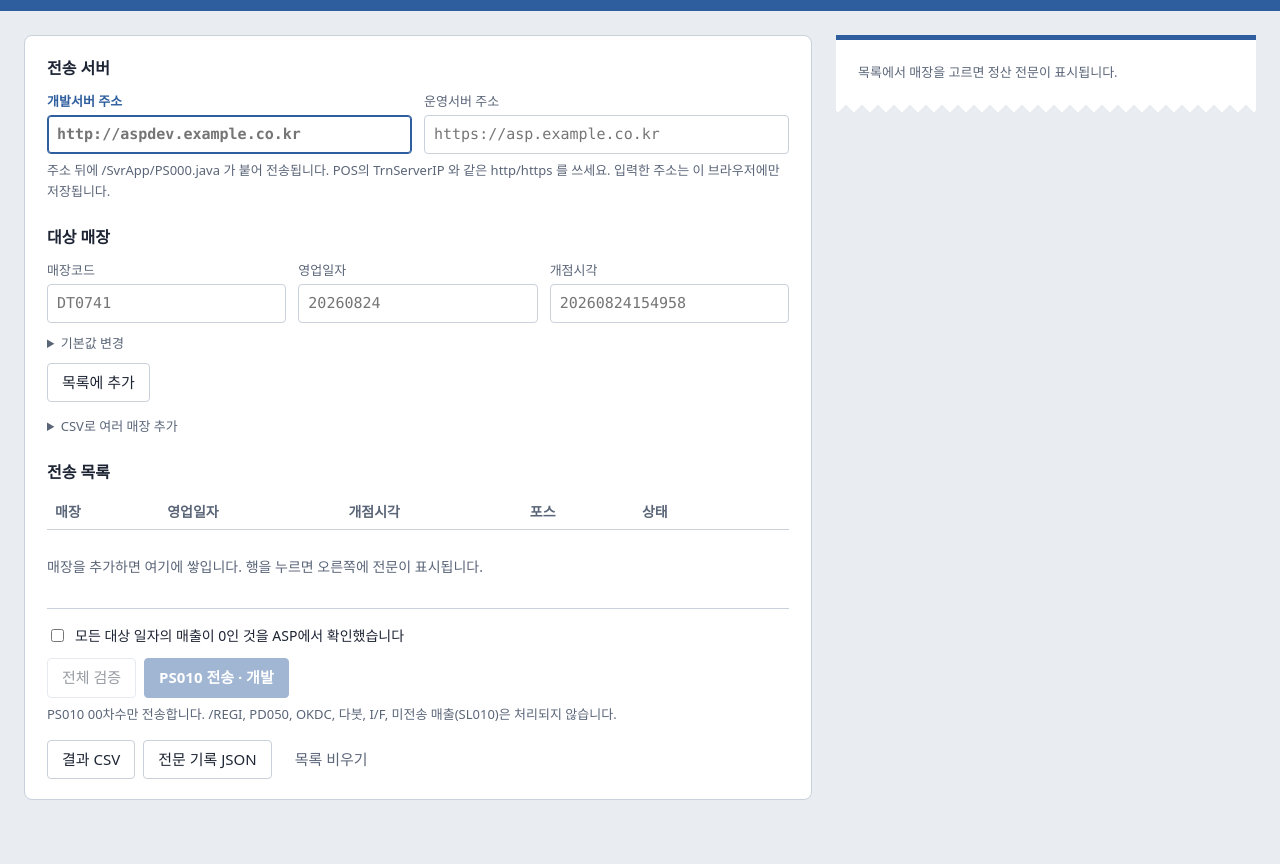
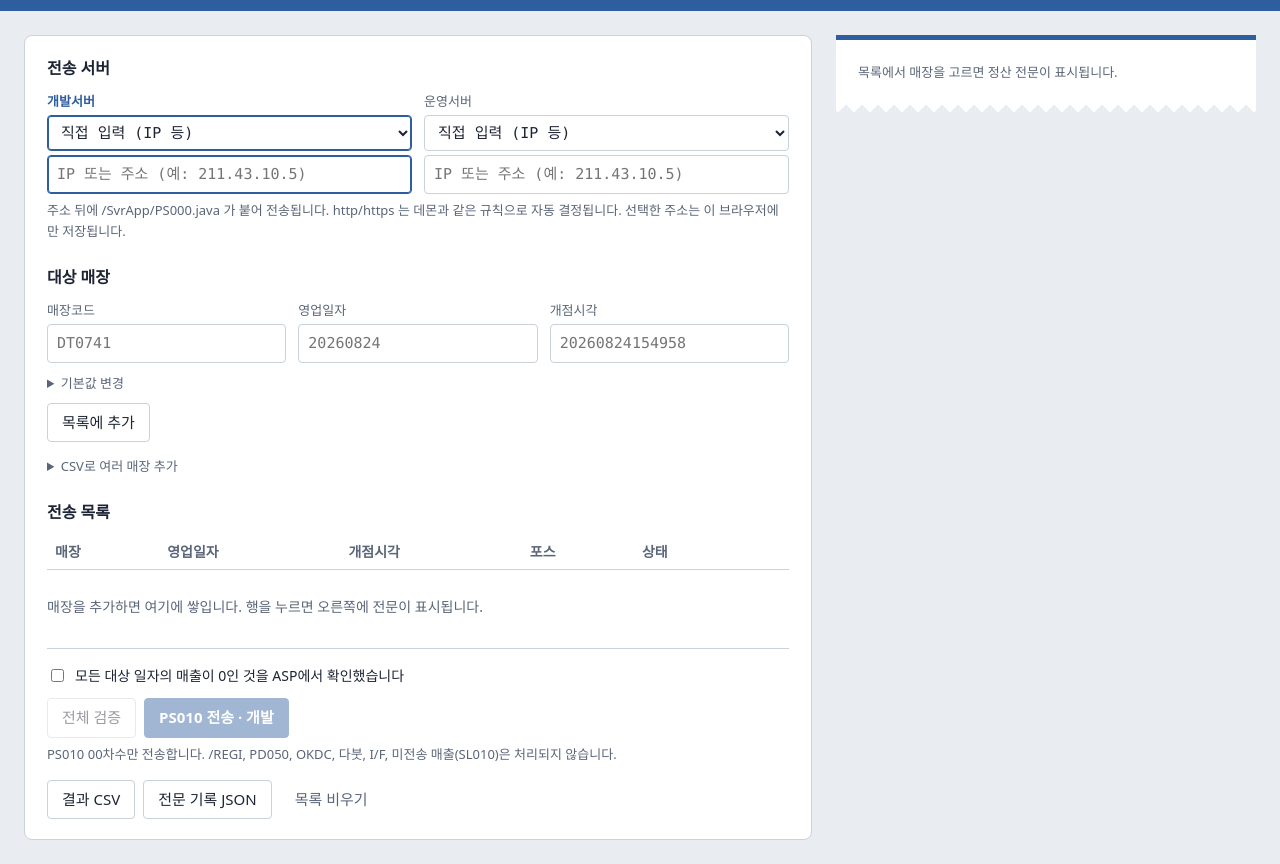
Before and after one commit to OkJBLee/ShopCloseService, a website with bundled scripts: page public/index.html in a window 1280 px wide. Shown: the part 56-920 px from the top of the page. Before the commit the page ends 880 px from the top, so only its background shows below. Built offline with nearby package versions, Linux system fonts and the light colour scheme; a web font is replaced by a local one.

Commit message:
3차 업로드

```diff
--- a/public/app.js
+++ b/public/app.js
@@ -1,4 +1,5 @@
 // 미사용 매장 강제 마감 — 화면 로직
+import { PRESETS, schemeFor } from './servers.js';
 const $ = (s) => document.querySelector(s);
 const state = { rows: [], selected: null, connected: false, busy: false, seq: 0 };
 
@@ -27,11 +28,24 @@ async function api(path, body) {
 // ---------- 전송 서버 주소 (브라우저에만 저장) ----------
 let envTargets = { dev: false, prod: false };
 const urlInput = (t) => (t === 'prod' ? $('#urlProd') : $('#urlDev'));
+const urlSelect = (t) => (t === 'prod' ? $('#selProd') : $('#selDev'));
+/** 콤보에서 서버를 고르면 주소 칸을 그 호스트로 채우고 숨긴다. '직접 입력'이면 주소 칸을 보인다. */
+function applySelect(t) {
+  const host = urlSelect(t).value;
+  urlInput(t).hidden = !!host;
+  if (host) urlInput(t).value = host;
+}
 function loadUrls() {
-  try {
-    $('#urlDev').value = localStorage.getItem('sc-url-dev') || '';
-    $('#urlProd').value = localStorage.getItem('sc-url-prod') || '';
-  } catch { /* 저장소 사용 불가 */ }
+  for (const t of ['dev', 'prod']) {
+    urlSelect(t).innerHTML = PRESETS[t].map((p) => `<option value="${esc(p.host)}">${esc(p.label)} · ${esc(p.host)}</option>`).join('')
+      + '<option value="">직접 입력 (IP 등)</option>';
+    let saved = '';
+    try { saved = localStorage.getItem(`sc-url-${t}`) || ''; } catch { /* 저장소 사용 불가 */ }
+    const preset = PRESETS[t].find((p) => p.host === saved);
+    urlSelect(t).value = preset ? preset.host : '';
+    urlInput(t).value = saved;
+    applySelect(t);
+  }
 }
 function saveUrls() {
   try {
@@ -45,7 +59,7 @@ function cleanUrl(v) {
   if (!raw) return '';
   try {
     const u = new URL(/^[a-z]+:\/\//i.test(raw) ? raw : `http://${raw}`);
-    return /^https?:$/.test(u.protocol) ? u.origin : null;
+    return /^https?:$/.test(u.protocol) ? `${schemeFor(u.hostname)}://${u.host}` : null;
   } catch { return null; }
 }
 function targetUrl(t = target()) { return cleanUrl(urlInput(t).value); }
@@ -58,15 +72,15 @@ function targetLabel(t = target()) {
   return u || (envTargets[t] ? '환경변수에 설정된 기본 주소' : '');
 }
 function refreshServers() {
-  document.querySelectorAll('.servers label').forEach((l) => { l.dataset.active = String(l.dataset.server === target()); });
+  document.querySelectorAll('.servers .server').forEach((l) => { l.dataset.active = String(l.dataset.server === target()); });
   for (const t of ['dev', 'prod']) {
-    urlInput(t).placeholder = envTargets[t] ? '비우면 환경변수 기본 주소 사용'
-      : (t === 'prod' ? 'https://asp.example.co.kr' : 'http://aspdev.example.co.kr');
+    urlInput(t).placeholder = envTargets[t] ? '비우면 환경변수 기본 주소 사용' : 'IP 또는 주소 (예: 211.43.10.5)';
   }
   const u = targetUrl();
   $('#serverHint').textContent = u === null
-    ? '주소 형식이 올바르지 않습니다. http:// 또는 https:// 로 시작하는 서버 주소를 입력하세요.'
-    : '주소 뒤에 /SvrApp/PS000.java 가 붙어 전송됩니다. POS의 TrnServerIP 와 같은 http/https 를 쓰세요. 입력한 주소는 이 브라우저에만 저장됩니다.';
+    ? '주소 형식이 올바르지 않습니다. IP 또는 서버 주소를 입력하세요.'
+    : `${u ? `전송 주소: ${u}/SvrApp/PS000.java · ` : '주소 뒤에 /SvrApp/PS000.java 가 붙어 전송됩니다. '}`
+      + 'http/https 는 데몬과 같은 규칙으로 자동 결정됩니다. 선택한 주소는 이 브라우저에만 저장됩니다.';
   $('#serverHint').classList.toggle('st-fail', u === null);
 }
 function setConnected(ok, text) {
@@ -290,6 +304,16 @@ document.querySelectorAll('input[name="target"]').forEach((el) => el.addEventLis
   $(id).addEventListener('input', () => { refreshServers(); refreshButtons(); });
   $(id).addEventListener('change', saveUrls);
 });
+for (const t of ['dev', 'prod']) {
+  urlSelect(t).addEventListener('change', () => {
+    if (!urlSelect(t).value) urlInput(t).value = '';
+    applySelect(t);
+    saveUrls();
+    refreshServers();
+    refreshButtons();
+    if (!urlSelect(t).value) urlInput(t).focus();
+  });
+}
 
 $('#rowForm').addEventListener('submit', (e) => {
   e.preventDefault();
--- a/public/index.html
+++ b/public/index.html
@@ -29,10 +29,18 @@
   <section class="input">
     <h2>전송 서버</h2>
     <div class="servers">
-      <label data-server="dev">개발서버 주소<input id="urlDev" type="text" inputmode="url" spellcheck="false" autocomplete="off" placeholder="http://aspdev.example.co.kr"></label>
-      <label data-server="prod">운영서버 주소<input id="urlProd" type="text" inputmode="url" spellcheck="false" autocomplete="off" placeholder="https://asp.example.co.kr"></label>
+      <div class="server" data-server="dev">
+        <label for="selDev">개발서버</label>
+        <select id="selDev"></select>
+        <input id="urlDev" type="text" inputmode="url" spellcheck="false" autocomplete="off" aria-label="개발서버 주소 직접 입력" placeholder="IP 또는 주소 (예: 211.43.10.5)">
+      </div>
+      <div class="server" data-server="prod">
+        <label for="selProd">운영서버</label>
+        <select id="selProd"></select>
+        <input id="urlProd" type="text" inputmode="url" spellcheck="false" autocomplete="off" aria-label="운영서버 주소 직접 입력" placeholder="IP 또는 주소 (예: 211.43.10.5)">
+      </div>
     </div>
-    <p id="serverHint" class="hint">주소 뒤에 /SvrApp/PS000.java 가 붙어 전송됩니다. POS의 TrnServerIP 와 같은 http/https 를 쓰세요. 입력한 주소는 이 브라우저에만 저장됩니다.</p>
+    <p id="serverHint" class="hint">주소 뒤에 /SvrApp/PS000.java 가 붙어 전송됩니다. http/https 는 데몬과 같은 규칙으로 자동 결정됩니다. 선택한 주소는 이 브라우저에만 저장됩니다.</p>
 
     <h2>대상 매장</h2>
     <form id="rowForm" class="row-form">
--- /dev/null
+++ b/public/servers.js
@@ -0,0 +1,27 @@
+// 전송 서버 목록과 http/https 규칙 — 화면(app.js)과 서버(src/api.js)가 함께 사용한다.
+
+// ServerSocket LibXml_SendRecvData(LibXmlMain.cpp) 의 https 도메인 목록. 그 외(IP 포함)는 http 로 전송한다.
+export const HTTPS_HOSTS = [
+  'www.kisokpos.co.kr', 'www.niceokpos.co.kr', 'asp.okpos.co.kr', 'aspdev.okpos.co.kr',
+  'nice.okpos.co.kr', 'nicedev.okpos.co.kr', 'kis.okpos.co.kr', 'kisdev.okpos.co.kr',
+  'www.nicepayokpos.co.kr',
+];
+
+export const PRESETS = {
+  dev: [
+    { label: 'ASP', host: 'aspdev.okpos.co.kr' },
+    { label: 'NICE', host: 'nicedev.okpos.co.kr' },
+    { label: 'KIS', host: 'kisdev.okpos.co.kr' },
+  ],
+  prod: [
+    { label: 'ASP', host: 'asp.okpos.co.kr' },
+    { label: 'NICE', host: 'nice.okpos.co.kr' },
+    { label: 'NICE(구)', host: 'www.niceokpos.co.kr' },
+    { label: 'KIS', host: 'kis.okpos.co.kr' },
+    { label: 'KIS(구)', host: 'www.kisokpos.co.kr' },
+    { label: 'NICEPAY', host: 'www.nicepayokpos.co.kr' },
+  ],
+};
+
+/** 데몬과 동일하게 호스트로 스킴을 정한다. 입력한 스킴은 무시한다. */
+export const schemeFor = (host) => (HTTPS_HOSTS.includes(String(host).toLowerCase()) ? 'https' : 'http');
--- a/public/style.css
+++ b/public/style.css
@@ -19,7 +19,7 @@ body {
   background: var(--ground); color: var(--ink);
   font: 15px/1.55 var(--font);
 }
-button, input, textarea { font: inherit; color: inherit; }
+button, input, textarea, select { font: inherit; color: inherit; }
 :focus-visible { outline: 2px solid var(--accent); outline-offset: 2px; }
 
 /* 상단 바: 대상 서버 색이 바 전체에 반영된다 */
@@ -56,9 +56,10 @@ h2:first-child { margin-top: 0; }
 .input { background: var(--paper); border: 1px solid var(--line); border-radius: 8px; padding: 20px 22px; }
 
 .servers { display: grid; grid-template-columns: repeat(2, minmax(0, 1fr)); gap: 10px 12px; }
-.servers input { font-family: var(--mono); color: var(--ink); }
-.servers label[data-active="true"] { color: var(--accent); font-weight: 600; }
-.servers label[data-active="true"] input { border-color: var(--accent); box-shadow: inset 0 0 0 1px var(--accent); }
+.server { display: flex; flex-direction: column; gap: 4px; }
+.servers input, .servers select { font-family: var(--mono); color: var(--ink); }
+.server[data-active="true"] label { color: var(--accent); font-weight: 600; }
+.server[data-active="true"] input, .server[data-active="true"] select { border-color: var(--accent); box-shadow: inset 0 0 0 1px var(--accent); }
 
 @media (max-width: 600px) { .servers { grid-template-columns: 1fr; } }
 .dest { font-size: 14px; word-break: break-all; }
@@ -73,7 +74,7 @@ h2:first-child { margin-top: 0; }
   .row-form, .row-form details[open] { grid-template-columns: 1fr; }
 }
 label { display: flex; flex-direction: column; gap: 4px; font-size: 13px; color: var(--ink-soft); }
-input:not([type]), input[type="password"], input[type="text"], textarea {
+input:not([type]), input[type="password"], input[type="text"], textarea, select {
   padding: 7px 9px; border: 1px solid var(--line); border-radius: 4px; background: #fff; font-size: 15px;
 }
 .row-form input, .csv textarea { font-family: var(--mono); color: var(--ink); }
--- a/src/ps010.js
+++ b/src/ps010.js
@@ -90,6 +90,9 @@ export function buildXml(v) {
          `<DATA-HD ${hd}><DATA-DT ${dt}/></DATA-HD></TSP-NVP>\r\n`;
 }
 
+/** 실제 전송 본문: 데몬(LibXml_SendRecvData)과 같이 선언부에 encoding="UTF-8" 을 넣는다 */
+export const toWireXml = (xml) => xml.replace('?>', ' encoding="UTF-8"?>');
+
 /** 응답 판정: TXJM-FD 의 SRID=PS011 이고 RETCD 가 0(0, 0000 …)이면 성공 */
 export function parseResponse(text) {
   const tag = /<TXJM-FD\b([^>]*?)\/?>/i.exec(text || '');
--- a/wrangler.toml
+++ b/wrangler.toml
@@ -13,7 +13,7 @@ binding = "ASSETS"
 SEND_PATH = "/SvrApp/PS000.java"
 # 아래 두 값은 OKPOS LibXml_SendRecvData / Send-PS010Close.ps1 과 반드시 동일하게 맞출 것
 SEND_CONTENT_TYPE = "text/xml; charset=UTF-8"
-SEND_USER_AGENT = "OKPOS"
+SEND_USER_AGENT = "Mozilla/5.0 (compatible; MSIE 9.0; Windows NT 6.1; ORCA-1, 0, 0, 1)"
 SEND_BODY_MODE = "raw"
 SEND_FORM_FIELD = "xml"
 SEND_TIMEOUT_MS = "15000"
```
Also changed, not shown: src/api.js (+10 -6 lines), test/api.test.js (+8 -1 lines), test/ps010.test.js (+6 -1 lines), README.md.
